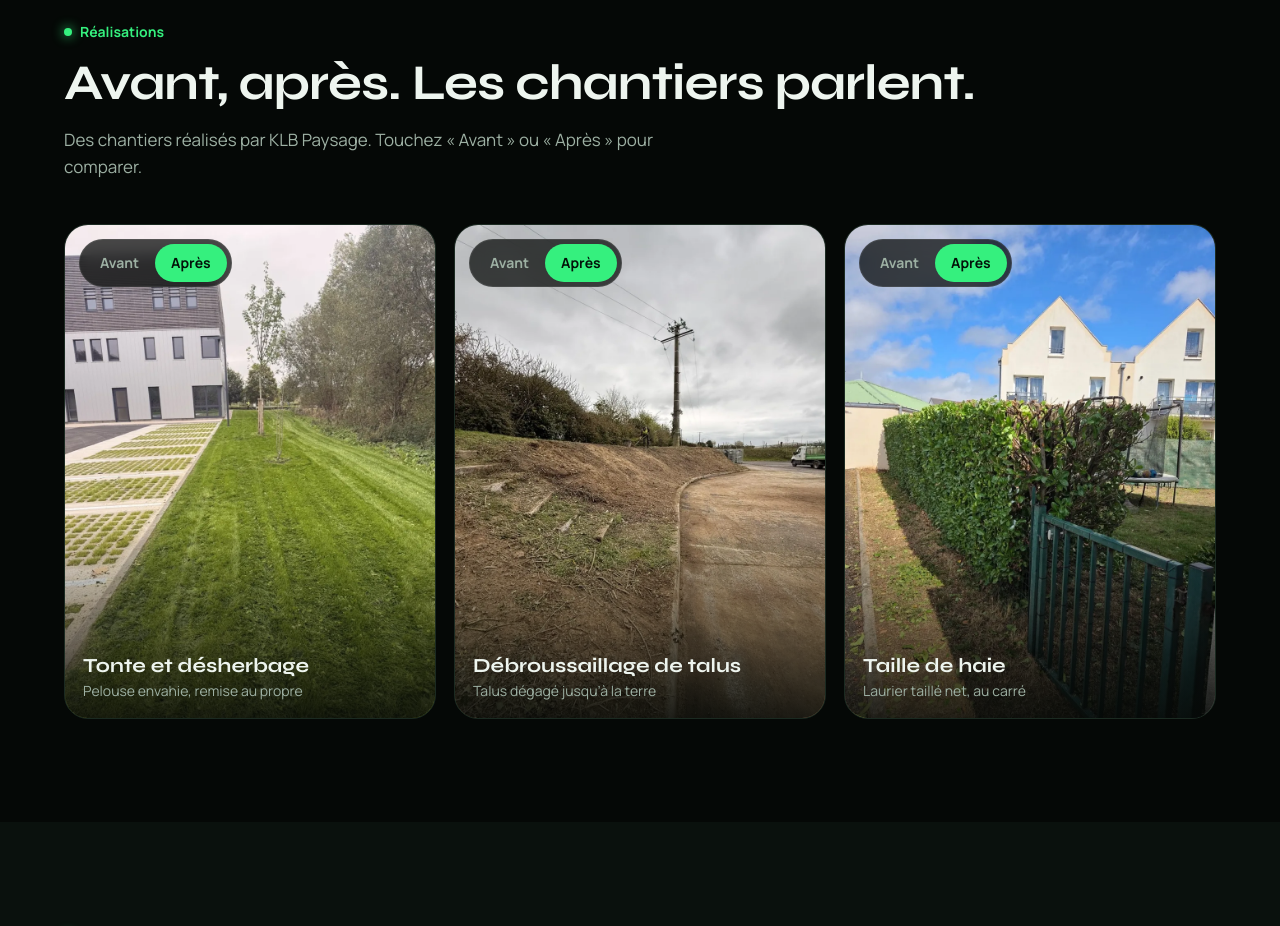
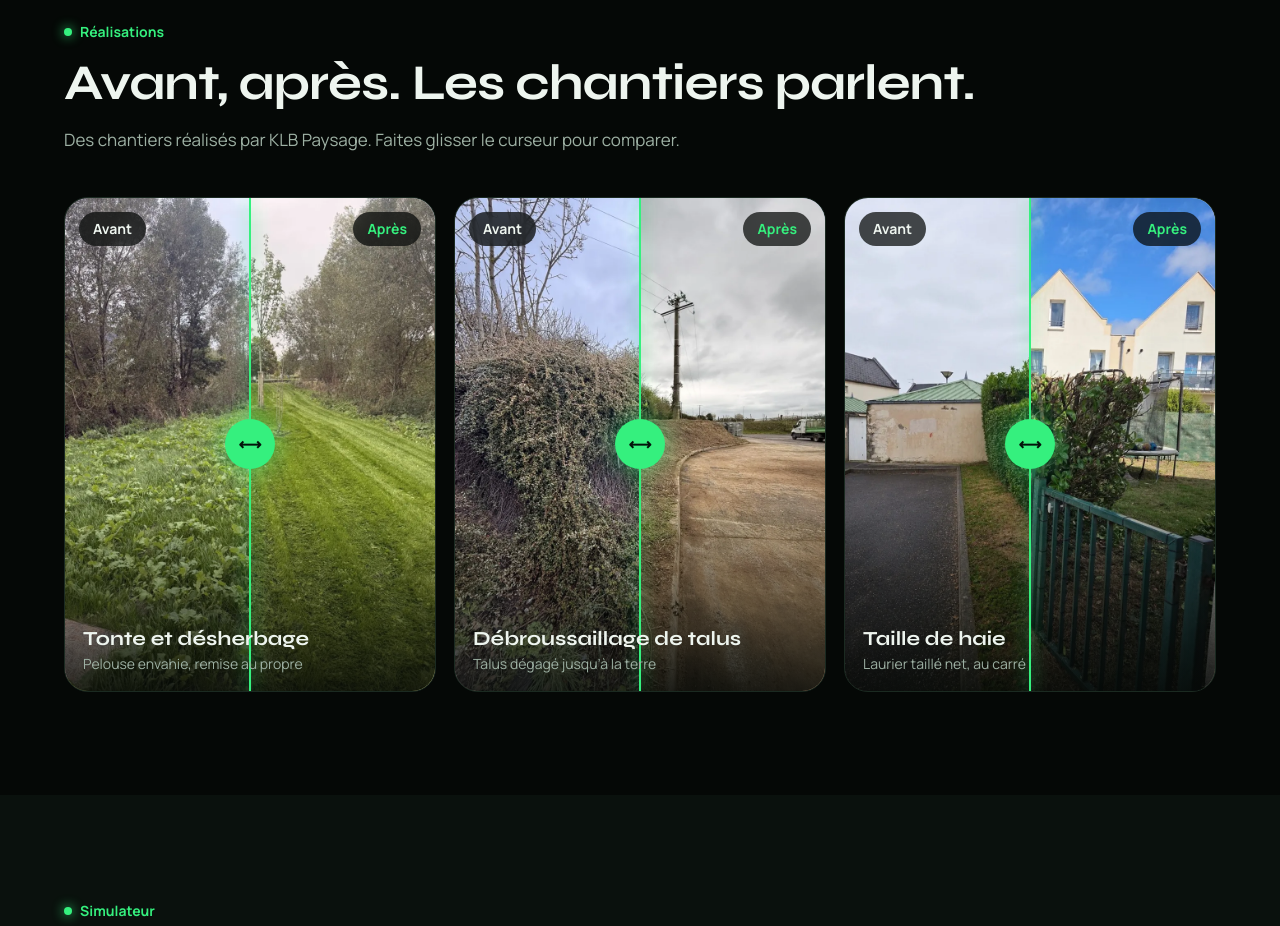
Before and after one commit to arthurblanchard14-lgtm/tremplin-apercus, a plain HTML site: page klb-paysage/index.html in a window 1280 px wide. Shown: the part 1820-2746 px from the top of the page. Drawn offline with Linux system fonts and the light colour scheme; animation ran at ten frames a second.

Commit message:
KLB Paysage : curseur avant/après sur les photos
Co-Authored-By: Claude Opus 5.5 <noreply@anthropic.com>
Claude-Session: https://claude.ai/code/session_01H29RSmAntLKzRcxYPE5nWg

```diff
--- a/klb-paysage/index.html
+++ b/klb-paysage/index.html
@@ -81,12 +81,14 @@ nav.on{background:rgba(5,8,6,.82);backdrop-filter:blur(14px);border-color:var(--
 .work{background:var(--card);border:1px solid var(--line);border-radius:24px;overflow:hidden}
 .ph2{position:relative;aspect-ratio:3/4;background:#0a110d;overflow:hidden}
 .ph2 img{position:absolute;inset:0;width:100%;height:100%;object-fit:cover;transition:opacity .7s ease,transform 6s ease}
-.ph2 img.ap{opacity:0}.work.after .ph2 img.ap{opacity:1}.work.after .ph2 img.av{opacity:0}
-.work:hover .ph2 img{transform:scale(1.04)}
+.ph2 img.ap{clip-path:inset(0 0 0 var(--p,50%))}
+.work:hover .ph2 img{transform:scale(1.03)}
 .ph2::after{content:"";position:absolute;inset:auto 0 0;height:40%;background:linear-gradient(transparent,rgba(5,8,6,.85));pointer-events:none}
-.seg{position:absolute;top:14px;left:14px;z-index:2;display:flex;padding:4px;border-radius:999px;background:rgba(5,8,6,.72);backdrop-filter:blur(8px);border:1px solid rgba(255,255,255,.08)}
-.seg button{border:0;background:transparent;color:var(--mute);font:700 14px Manrope,sans-serif;padding:0 16px;min-height:38px;border-radius:999px;cursor:pointer;transition:background .3s,color .3s}
-.seg button[aria-pressed=true]{background:var(--g);color:#03140a}
+.ph2 .bar{position:absolute;top:0;bottom:0;left:var(--p,50%);width:2px;margin-left:-1px;background:var(--g);box-shadow:0 0 16px var(--g);pointer-events:none;z-index:2}
+.ph2 .knob{position:absolute;top:50%;left:var(--p,50%);width:50px;height:50px;margin:-25px 0 0 -25px;border-radius:50%;background:var(--g);display:grid;place-items:center;color:#03140a;font-weight:800;box-shadow:0 0 28px rgba(53,240,126,.6);pointer-events:none;z-index:2}
+.ph2 input{position:absolute;inset:0;width:100%;height:100%;opacity:0;cursor:ew-resize;margin:0;z-index:3;touch-action:pan-y}
+.ph2 input:focus-visible~.knob{outline:3px solid #fff;outline-offset:3px}
+.tg{position:absolute;top:14px;z-index:2;padding:6px 14px;border-radius:999px;background:rgba(5,8,6,.72);backdrop-filter:blur(8px);font-weight:700;font-size:14px;pointer-events:none}
 .wcap{position:absolute;left:18px;right:18px;bottom:16px;z-index:2}
 .wcap h3{font-size:20px}.wcap p{color:var(--mute);font-size:14px;margin-top:4px}
 .note{font-size:13px;color:var(--mute);margin-top:12px}
@@ -209,7 +211,7 @@ footer a{color:var(--mute)}
   <div class="wrap">
     <div class="kick rv">Réalisations</div>
     <h2 class="rv">Avant, après. Les chantiers parlent.</h2>
-    <p class="lead rv">Des chantiers réalisés par KLB Paysage. Touchez « Avant » ou « Après » pour comparer.</p>
+    <p class="lead rv">Des chantiers réalisés par KLB Paysage. Faites glisser le curseur pour comparer.</p>
     <div class="works" id="works"></div>
   </div>
 </section>
@@ -348,10 +350,10 @@ requestAnimationFrame(frame);
 
 /* réalisations */
 const WK=[['pelouse','Tonte et désherbage','Pelouse envahie, remise au propre'],['talus','Débroussaillage de talus','Talus dégagé jusqu’à la terre'],['haie','Taille de haie','Laurier taillé net, au carré']];
-$('#works').innerHTML=WK.map(([k,t,d])=>`<article class="work rv" data-k="${k}"><div class="ph2"><img class="av" src="images/${k}-avant.webp" alt="${t}, avant intervention" loading="lazy" width="900" height="1200"><img class="ap" src="images/${k}-apres.webp" alt="${t}, après intervention par KLB Paysage" loading="lazy" width="900" height="1200"><div class="seg" role="group" aria-label="Comparer"><button type="button" aria-pressed="true" data-v="0">Avant</button><button type="button" aria-pressed="false" data-v="1">Après</button></div><div class="wcap"><h3>${t}</h3><p>${d}</p></div></div></article>`).join('');
-const setW=(w,v)=>{w.classList.toggle('after',!!v);w.querySelectorAll('.seg button').forEach(b=>b.setAttribute('aria-pressed',String(+b.dataset.v===v)))};
-document.querySelectorAll('.work').forEach(w=>{w.querySelector('.seg').addEventListener('click',e=>{const b=e.target.closest('button');if(b){w.dataset.touched=1;setW(w,+b.dataset.v)}})});
-const wio=new IntersectionObserver(es=>es.forEach(e=>{if(e.isIntersecting){const w=e.target;wio.unobserve(w);if(!RM)setTimeout(()=>{if(!w.dataset.touched)setW(w,1)},1200+[...w.parentNode.children].indexOf(w)*350)}}),{threshold:.6});
+$('#works').innerHTML=WK.map(([k,t,d])=>`<article class="work rv"><div class="ph2" style="--p:50%"><img class="av" src="images/${k}-avant.webp" alt="${t}, avant intervention" loading="lazy" width="900" height="1200"><img class="ap" src="images/${k}-apres.webp" alt="${t}, après intervention par KLB Paysage" loading="lazy" width="900" height="1200"><span class="tg" style="left:14px">Avant</span><span class="tg" style="right:14px;color:var(--g)">Après</span><input type="range" min="0" max="100" value="50" aria-label="${t} : faire glisser pour comparer avant et après"><div class="bar"></div><div class="knob" aria-hidden="true">⟷</div><div class="wcap"><h3>${t}</h3><p>${d}</p></div></div></article>`).join('');
+document.querySelectorAll('.work').forEach(w=>{const ph=w.querySelector('.ph2'),r=w.querySelector('input');r.addEventListener('input',()=>{w.dataset.touched=1;ph.style.setProperty('--p',r.value+'%')})});
+const sweep=w=>{const ph=w.querySelector('.ph2'),r=w.querySelector('input');let t0=null;const an=t=>{if(w.dataset.touched)return;t0??=t;const p=Math.min((t-t0)/1800,1),v=50+Math.sin(p*Math.PI*2)*30*(1-p);ph.style.setProperty('--p',v+'%');r.value=v;if(p<1)requestAnimationFrame(an)};requestAnimationFrame(an)};
+const wio=new IntersectionObserver(es=>es.forEach(e=>{if(e.isIntersecting){const w=e.target;wio.unobserve(w);if(!RM)setTimeout(()=>sweep(w),400+[...w.parentNode.children].indexOf(w)*300)}}),{threshold:.6});
 document.querySelectorAll('.work').forEach(w=>{wio.observe(w);io.observe(w)});
 
 /* simulator — fourchettes de marché 2026 à remplacer par les tarifs KLB */
```
